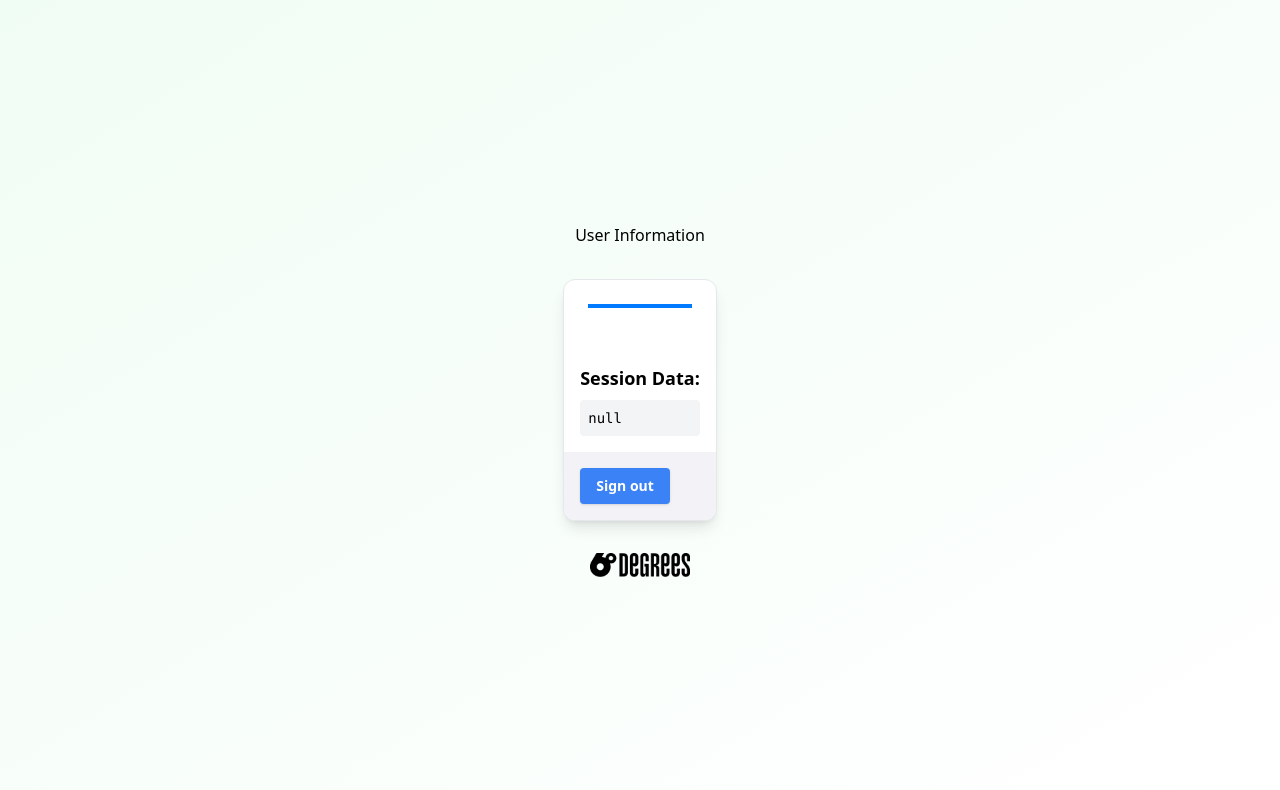
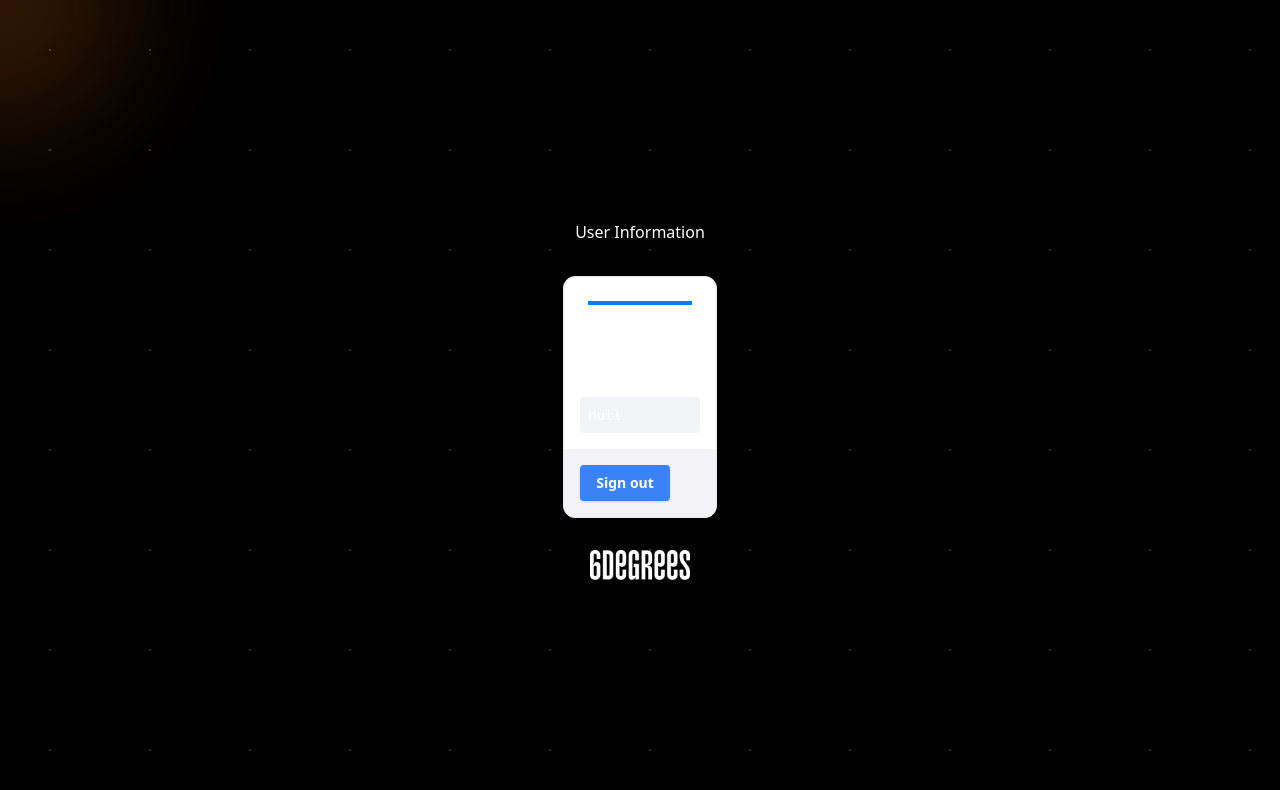
Before and after one commit to vincentmcleese/my-reddit-auth-app, a Next.js app: page /user in a window 1280 px wide. Shown: the top 790 px of the page. Built offline with nearby package versions, Linux system fonts and the light colour scheme; no server answers.

Commit message:
style change

```diff
--- a/src/app/layout.tsx
+++ b/src/app/layout.tsx
@@ -1,7 +1,10 @@
+"use client";
+
 import type { Metadata } from "next";
 import localFont from "next/font/local";
 import "./globals.css";
 import { AuthProvider } from "@/app/AuthProvider";
+import { useState, useEffect } from "react";
 
 const geistSans = localFont({
   src: "./fonts/GeistVF.woff",
@@ -14,23 +17,60 @@ const geistMono = localFont({
   weight: "100 900",
 });
 
-export const metadata: Metadata = {
-  title: "Create Next App",
-  description: "Generated by create next app",
-};
+// export const metadata: Metadata = {
+//   title: "Create Next App",
+//   description: "Generated by create next app",
+// };
 
 export default function RootLayout({
   children,
 }: Readonly<{
   children: React.ReactNode;
 }>) {
+  const [mousePosition, setMousePosition] = useState({ x: 0, y: 0 });
+
+  useEffect(() => {
+    const handleMouseMove = (event: MouseEvent) => {
+      setMousePosition({ x: event.clientX, y: event.clientY });
+    };
+
+    window.addEventListener("mousemove", handleMouseMove);
+
+    return () => {
+      window.removeEventListener("mousemove", handleMouseMove);
+    };
+  }, []);
+
   return (
     <AuthProvider>
       <html lang="en">
         <body
-          className={`${geistSans.variable} ${geistMono.variable} antialiased`}
+          className={`${geistSans.variable} ${geistMono.variable} antialiased bg-black text-white`}
         >
-          <div className="min-h-screen flex items-center justify-center bg-gradient-to-br from-green-50 to-white ">
+          {/* Dotted background */}
+          <div
+            className="fixed inset-0 z-0"
+            style={{
+              backgroundImage:
+                "radial-gradient(circle, #ffffff 1px, transparent 1px)",
+              backgroundSize: "100px 100px",
+              opacity: 0.2,
+            }}
+          />
+
+          {/* Animated green accent */}
+          <div
+            className="fixed w-64 h-64 rounded-full bg-orange-500 blur-3xl z-10"
+            style={{
+              left: mousePosition.x - 128,
+              top: mousePosition.y - 128,
+              transition: "all 0.5s ease-out",
+              opacity: 0.2,
+            }}
+          />
+
+          {/* Main content */}
+          <div className="relative z-20 min-h-screen flex items-center justify-center">
             {children}
           </div>
         </body>
--- /dev/null
+++ b/src/app/metadata.ts
@@ -0,0 +1,6 @@
+import type { Metadata } from "next";
+
+export const metadata: Metadata = {
+  title: "6degrees scratch app",
+  description: "Generated by 6degrees",
+};
--- a/src/components/shared/PageCard.tsx
+++ b/src/components/shared/PageCard.tsx
@@ -40,7 +40,7 @@ export default function PageCard({ title, footer, children }: PageCardProps) {
         </Card>
 
         <div className="mt-8 flex justify-center">
-          <Image src="/PrimaryLogo_1.png" alt="logo" width={100} height={100} />
+          <Image src="/SecondaryLogo.png" alt="logo" width={100} height={100} />
         </div>
       </div>
     </div>
```
Also changed, not shown: public/SecondaryLogo.png (added).
